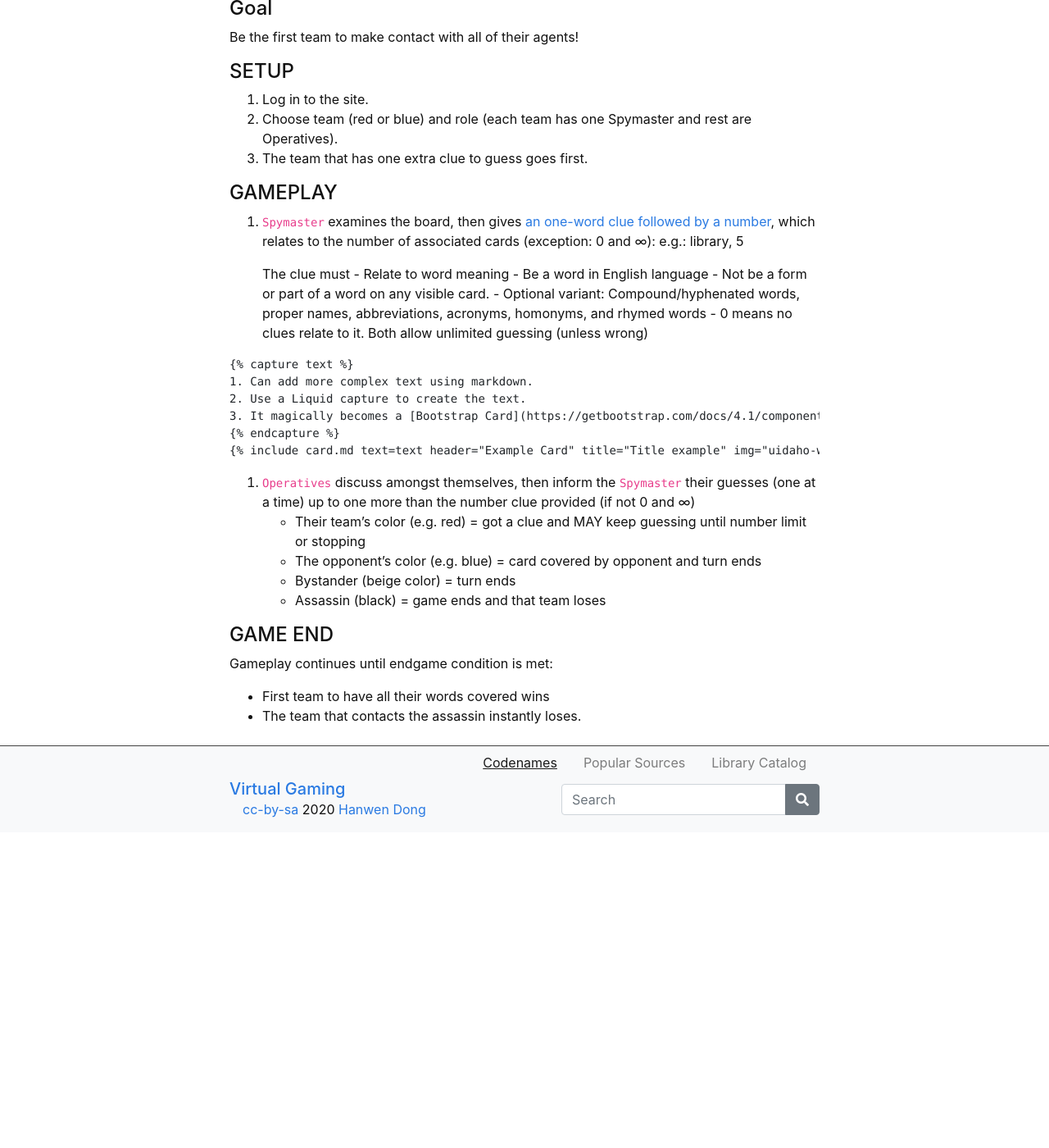
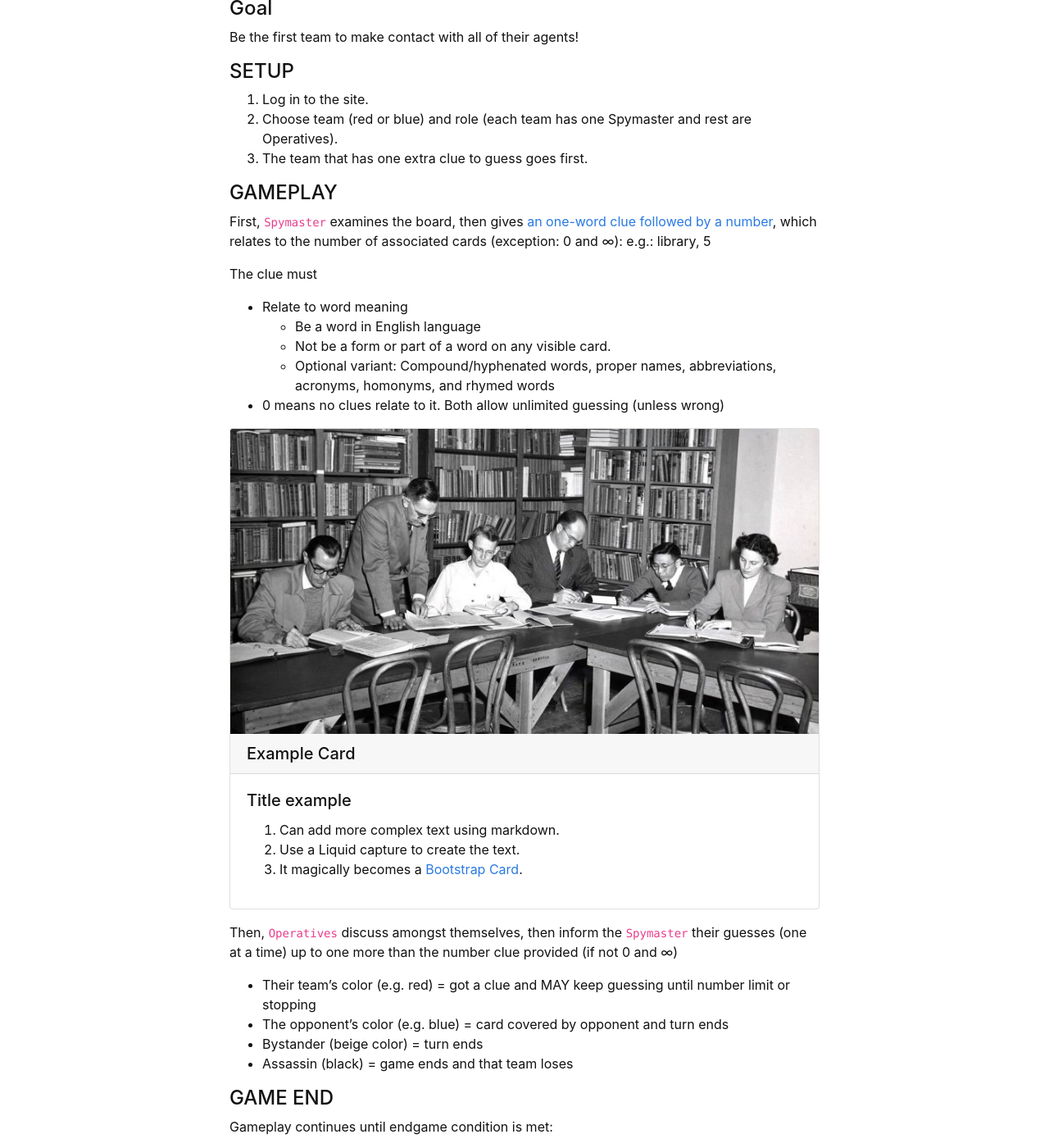
Before and after one commit to hanwendong1/VirtualGaming, a Jekyll site: the page built from content/1-Codenames.md, in a window 1280 px wide and 1400 px high, scrolled down 1527 px. Shown: the whole window at 82% size. Built offline with Jekyll 4.4.1, drawn with Linux system fonts in a browser that asks for light colours; before the commit the page ends 2542 px from its top, so only the background shows below that.

Commit message:
Update 1-Codenames.md

````diff
--- a/content/1-Codenames.md
+++ b/content/1-Codenames.md
@@ -75,25 +75,23 @@ Be the first team to make contact with all of their agents!
 3. The team that has one extra clue to guess goes first.
 
 #### GAMEPLAY
-1. `Spymaster` examines the board, then gives [an one-word clue followed by a number](https://codenamesgame.com/), which relates to the number of associated cards (exception: 0 and ∞): e.g.: library, 5
+First, `Spymaster` examines the board, then gives [an one-word clue followed by a number](https://codenamesgame.com/), which relates to the number of associated cards (exception: 0 and ∞): e.g.: library, 5
 
-   The clue must
+The clue must
 - Relate to word meaning
   - Be a word in English language
   - Not be a form or part of a word on any visible card.
   - Optional variant: Compound/hyphenated words, proper names, abbreviations, acronyms, homonyms, and rhymed words
 - 0 means no clues relate to it. Both allow unlimited guessing (unless wrong)
 
-```{% raw %}
 {% capture text %}
 1. Can add more complex text using markdown.
 2. Use a Liquid capture to create the text.
 3. It magically becomes a [Bootstrap Card](https://getbootstrap.com/docs/4.1/components/card/).
 {% endcapture %}
-{% include card.md text=text header="Example Card" title="Title example" img="uidaho-workshop.jpg" %}{% endraw %}
-```
+{% include card.md text=text header="Example Card" title="Title example" img="uidaho-workshop.jpg" %}
 
-2. `Operatives` discuss amongst themselves, then inform the `Spymaster` their guesses (one at a time) up to one more than the number clue provided (if not 0 and ∞)
+Then, `Operatives` discuss amongst themselves, then inform the `Spymaster` their guesses (one at a time) up to one more than the number clue provided (if not 0 and ∞)
 - Their team’s color (e.g. red) = got a clue and MAY keep guessing until number limit or stopping
 - The opponent’s color (e.g. blue) = card covered by opponent and turn ends
 - Bystander (beige color) = turn ends
````
